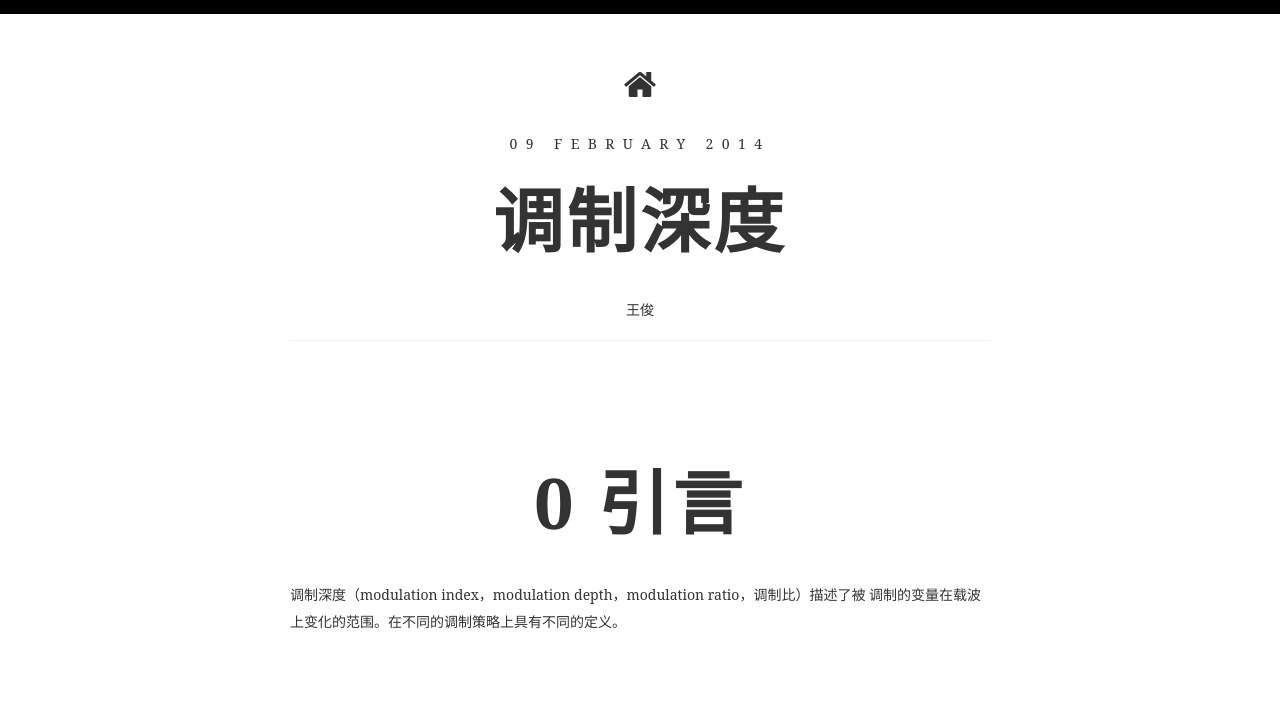
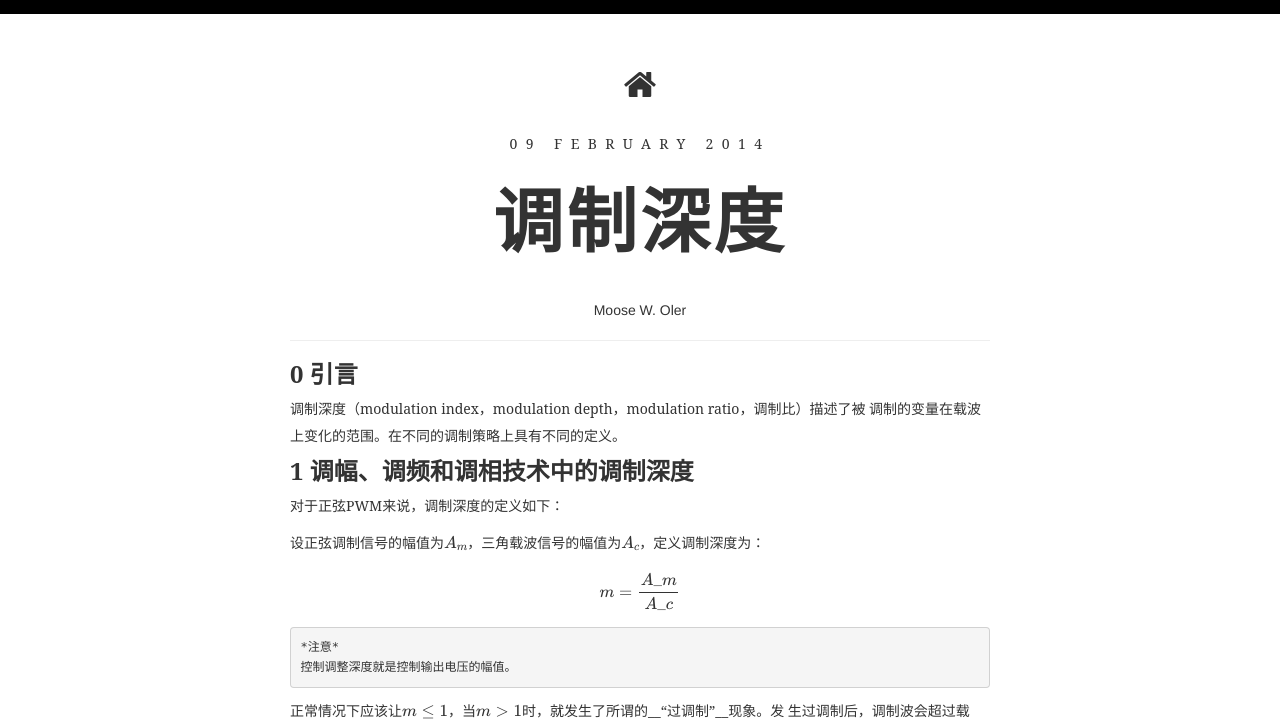
Before and after one commit to moosewoler/moosewoler.github.io, a Jekyll site: the page built from _posts/2014-02-09-调制深度.markdown, in a window 1280 px wide and 1400 px high. Shown: the top 728 px of the window. Built offline with Jekyll 4.4.1, drawn with Linux system fonts in a browser that asks for light colours; some web fonts are replaced; Markdown is read by kramdown in place of the engine named in the settings; formulas are drawn with MathJax 3; some of the changed text lies outside the part shown.

Commit message:
minor revision

```diff
--- a/_layouts/default.html
+++ b/_layouts/default.html
@@ -28,8 +24,13 @@ title: 主页
 		<link rel="apple-touch-icon-precomposed" sizes="72x72" href="ico/apple-touch-icon-72-precomposed.png">
 		<link rel="apple-touch-icon-precomposed" href="ico/apple-touch-icon-57-precomposed.png">
 		<link rel="shortcut icon" href="ico/favicon.png">
-	</head>
-	<body>
+
+        <!-- MathJax
+        ================================================== -->
+        <script type="text/x-mathjax-config"> MathJax.Hub.Config({tex2jax: {inlineMath: [['$','$'], ['\\(','\\)']]}}); </script>
+        <script type="text/javascript" src="http://cdn.mathjax.org/mathjax/latest/MathJax.js?config=TeX-AMS-MML_HTMLorMML"> </script>
+    </head>
+    <body>
 	<!-- Header
 	    ================================================== -->
 	<header>
--- a/_posts/2014-02-09-调制深度.markdown
+++ b/_posts/2014-02-09-调制深度.markdown
@@ -1,7 +1,7 @@
 ---
 layout: post
 title: 调制深度
-author: 王俊
+author: Moose W. Oler
 abstract: 调制深度描述了被调制的变量在载波上变化的范围。在不同的调制策略上具有不同的定义。
 categories:
  - 自己个的学报
@@ -12,12 +12,12 @@ tags:
 date: 2014-02-09 10:00:00
 ---
 
-## 0 引言
+### 0 引言
 
 调制深度（modulation index，modulation depth，modulation ratio，调制比）描述了被
 调制的变量在载波上变化的范围。在不同的调制策略上具有不同的定义。
 
-## 1 调幅、调频和调相技术中的调制深度
+### 1 调幅、调频和调相技术中的调制深度
 
 对于正弦PWM来说，调制深度的定义如下：
 
@@ -27,12 +27,8 @@ $$
 m = \frac{A\_m}{A\_c}
 $$
 
-<div class="note info">
-  <h5>注意：</h5>
-  <p>
-        控制调整深度就是控制输出电压的幅值。
-  </p>
-</div>
+    *注意*
+    控制调整深度就是控制输出电压的幅值。
 
 正常情况下应该让\\(m \le 1\\)，当\\(m>1\\)时，就发生了所谓的__“过调制”__现象。发
 生过调制后，调制波会超过载波，导致有些三角波与调制信号没有交点，如图1所示。
@@ -49,7 +45,7 @@ $$
 A\_{max} = \frac{4}{\pi\sqrt{2}}A\_c
 $$
 
-## 参考文献
+### 参考文献
 \[1\] [Sinusoidal Pulse width modulation][1]
 
 \[2\] [邱关源。电路\[M\]。第四版。北京：高等教育出版社，1999:266-268。][2]
--- a/_posts/2014-02-11-How_to_read_Bridgman's_book.markdown
+++ b/_posts/2014-02-11-How_to_read_Bridgman's_book.markdown
@@ -13,11 +13,11 @@ tags:
 date: 2014-02-11 18:00:00
 ---
 
-## 0 引言
+### 0 引言
 
 国外某论坛上的一个[提问贴]，汇集了一些回答，对学习伯里曼的绘画教材有借鉴意义。
 
-## 1 内容
+### 1 内容
 
 --------------------------------------------------------------------------------
 
@@ -495,6 +495,6 @@ Following
 
 
 
-## 参考文献
+### 参考文献
 
 [1]: http://www.conceptart.org/forums/showthread.php?t=154430#.Uvn37UWmWPc "*Help* with George Bridgman Books"
--- a/index.html
+++ b/index.html
@@ -18,6 +18,7 @@ title: 主页
                       <span>{{ post.date | date: "%d %B %Y" }}</span>
     		        <h3>{{ post.title }}</h3>
     		    </a>
+                <div>{{ post.abstract }}</div>
     		  </li>
     		{% endfor %}
     		</ul>
```
Also changed, not shown: other parts of _layouts/default.html (+0 -4 lines), _posts/2014-02-02-让github博客可以显示公式.markdown (+4 -5 lines), _posts/2014-04-17-Stiff_Differential_Equations.markdown (+4 -4 lines).
